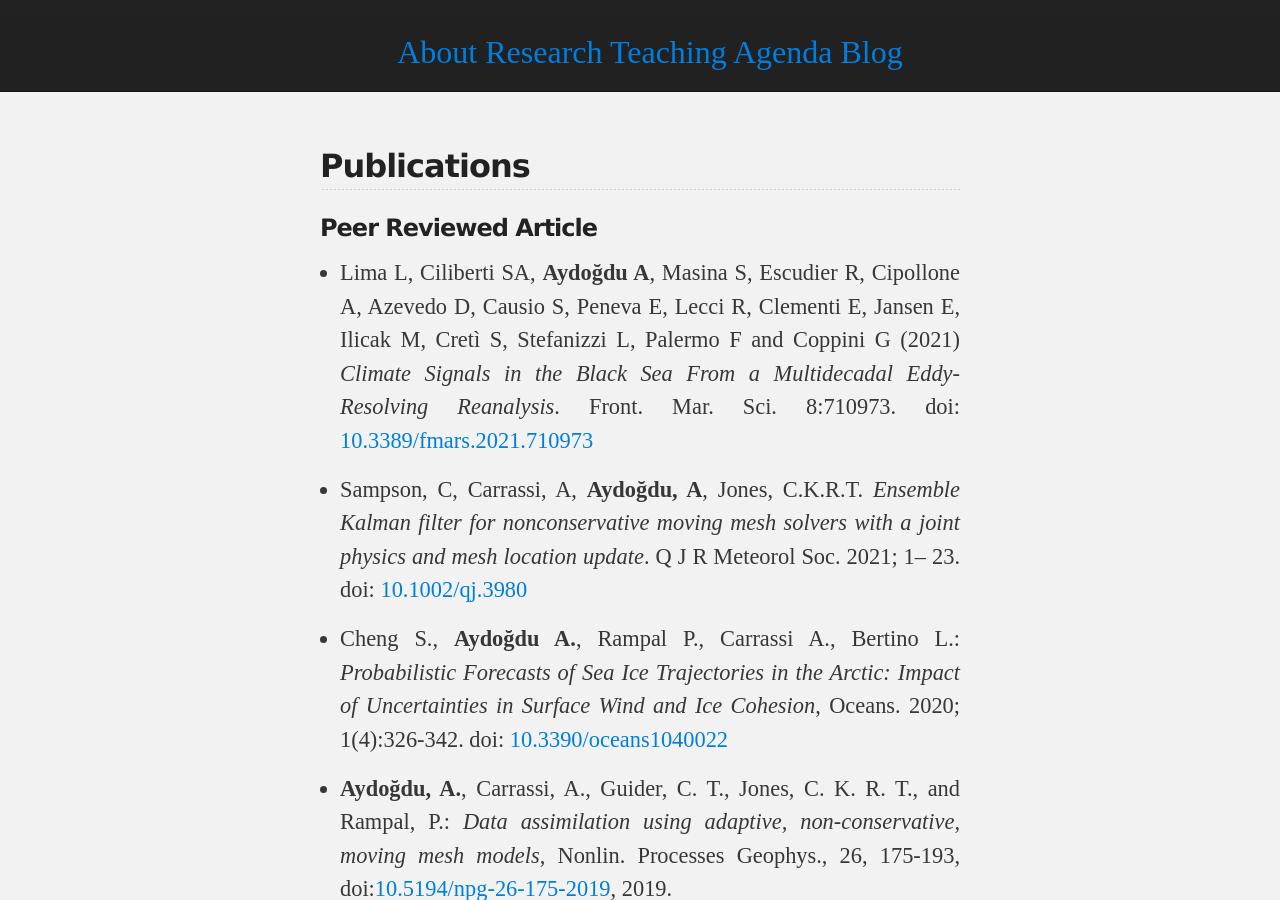
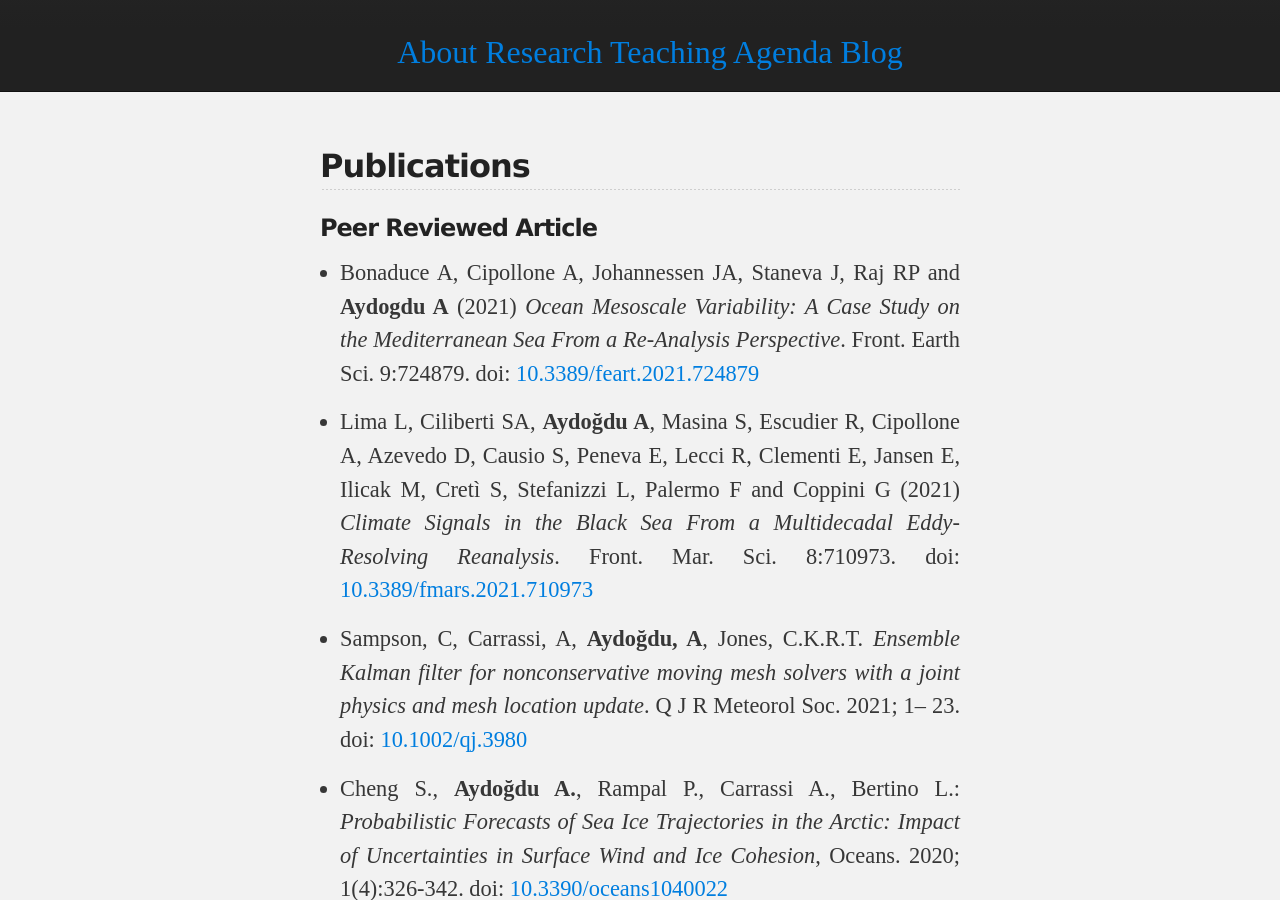
Before and after one commit to aydogduali/aydogduali.github.io, a Jekyll site: the page built from research/publication.md, in a window 1280 px wide and 900 px high, scrolled down 384 px. Built offline with Jekyll 4.4.1, drawn with Linux system fonts in a browser that asks for light colours; our own code applies the rules of GitHub Pages for plain Markdown files; the repository's description, which GitHub fills in, is left out.

Commit message:
bonaduce etal. 2021

```diff
--- a/research/publication.md
+++ b/research/publication.md
@@ -5,6 +5,8 @@
 -->
 
 ### Peer Reviewed Article
+
+- Bonaduce A, Cipollone A, Johannessen JA, Staneva J, Raj RP and __Aydogdu A__ (2021) *Ocean Mesoscale Variability: A Case Study on the Mediterranean Sea From a Re-Analysis Perspective*. Front. Earth Sci. 9:724879. doi: [10.3389/feart.2021.724879](https://doi.org/10.3389/feart.2021.724879)
 
 - Lima L, Ciliberti SA, __Aydoğdu A__, Masina S, Escudier R, Cipollone A, Azevedo D, Causio S, Peneva E, Lecci R, Clementi E, Jansen E, Ilicak M, Cretì S, Stefanizzi L, Palermo F and Coppini G (2021) *Climate Signals in the Black Sea From a Multidecadal Eddy-Resolving Reanalysis*. Front. Mar. Sci. 8:710973. doi: [10.3389/fmars.2021.710973](https://doi.org/10.3389/fmars.2021.710973)
 
```
